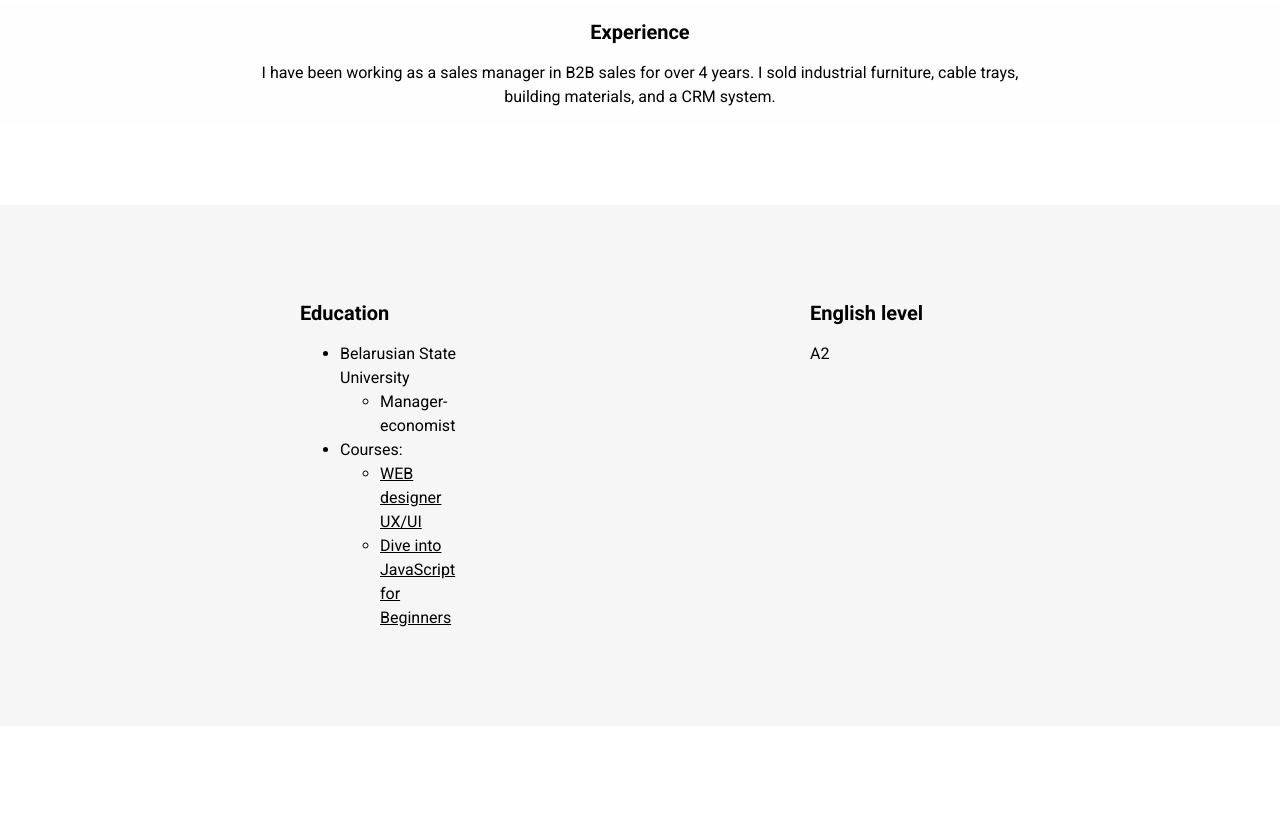
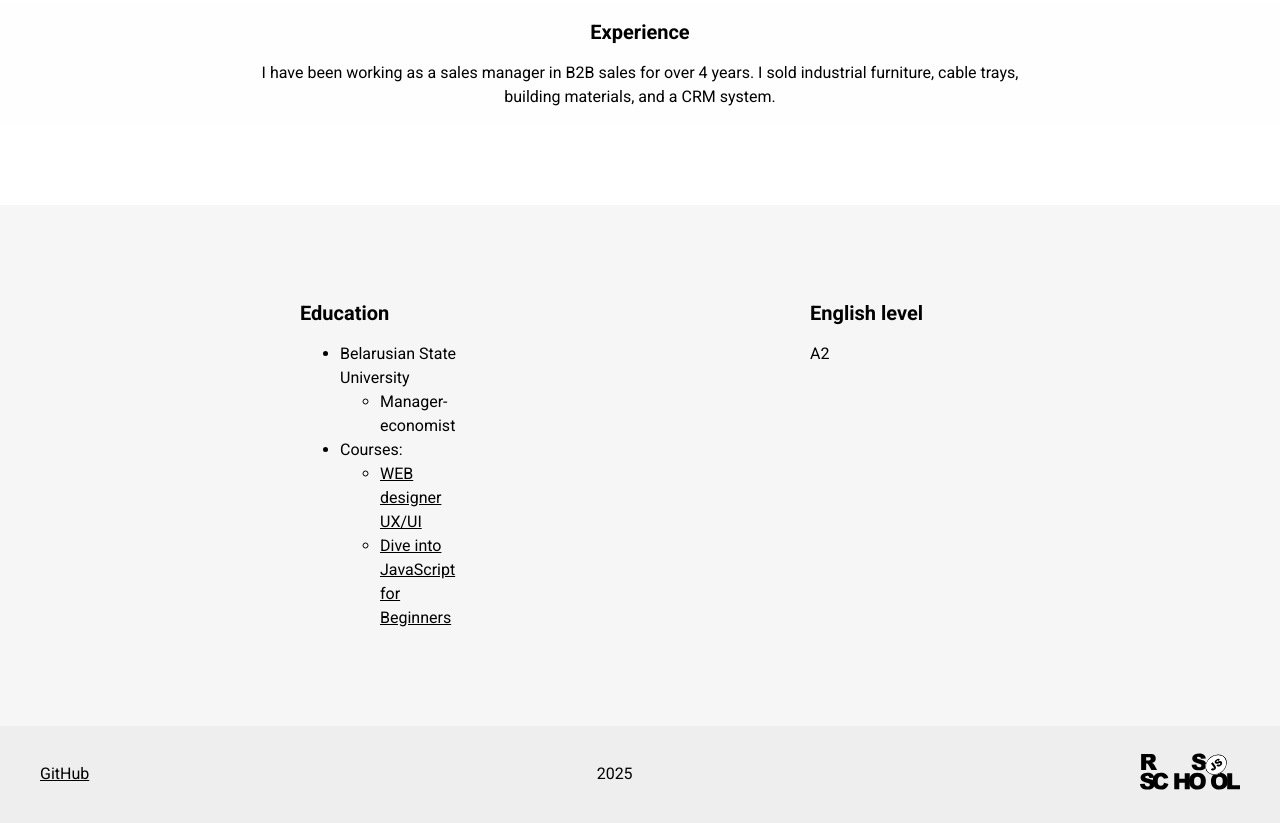
Before and after one commit to NickKool/rsschool-cv, a plain HTML site: page index.html in a window 1280 px wide. Shown: the part 1655-2478 px from the top of the page. Before the commit the page ends 2381 px from the top, so only its background shows below. Drawn offline with Linux system fonts and the light colour scheme.

Commit message:
feat:finish make up CV

```diff
--- a/index.html
+++ b/index.html
@@ -97,8 +97,13 @@ console.log (variables)
         <p> A2 </p>
     </div>
 </section>
-
 </main>
-
+<footer class="footer">
+    <div class="footer-text">
+        <a href="https://github.com/NickKool"> GitHub</a>
+        <p>2025</p>
+        <a href="https://rs.school/courses/javascript-preschool-ru"> <img src="assets/svg/rs-school-logo.svg" width="100" height="50" alt="rs.school"></a>
+    </div>
+</footer>
 </body>
 </html>
--- a/style.css
+++ b/style.css
@@ -13,8 +13,12 @@ html {
   box-sizing: border-box;
 }
 .body{
+  min-height: 100vh;
   margin: 0;
   padding: 0;
+  display: flex;
+  flex-direction: column;
+  justify-content: space-between;
   color: black;
 }
 .nav {
@@ -157,3 +161,22 @@ html {
 .knowledge a:hover{
   color:#048901 ;
 }
+.footer {
+  background-color: #eeeeee;
+  padding: 20px 40px;
+}
+
+.footer-text {
+  display: flex;
+  justify-content: space-between;
+  align-items: center;
+  max-width: 1600px;
+  margin: 0 auto;
+}
+.footer-text a{
+  transition: 0.3s;
+  color:black;
+}
+.footer-text a:hover{
+  color:#048901 ;
+}
```
Also changed, not shown: assets/svg/rs-school-logo.svg (added).
